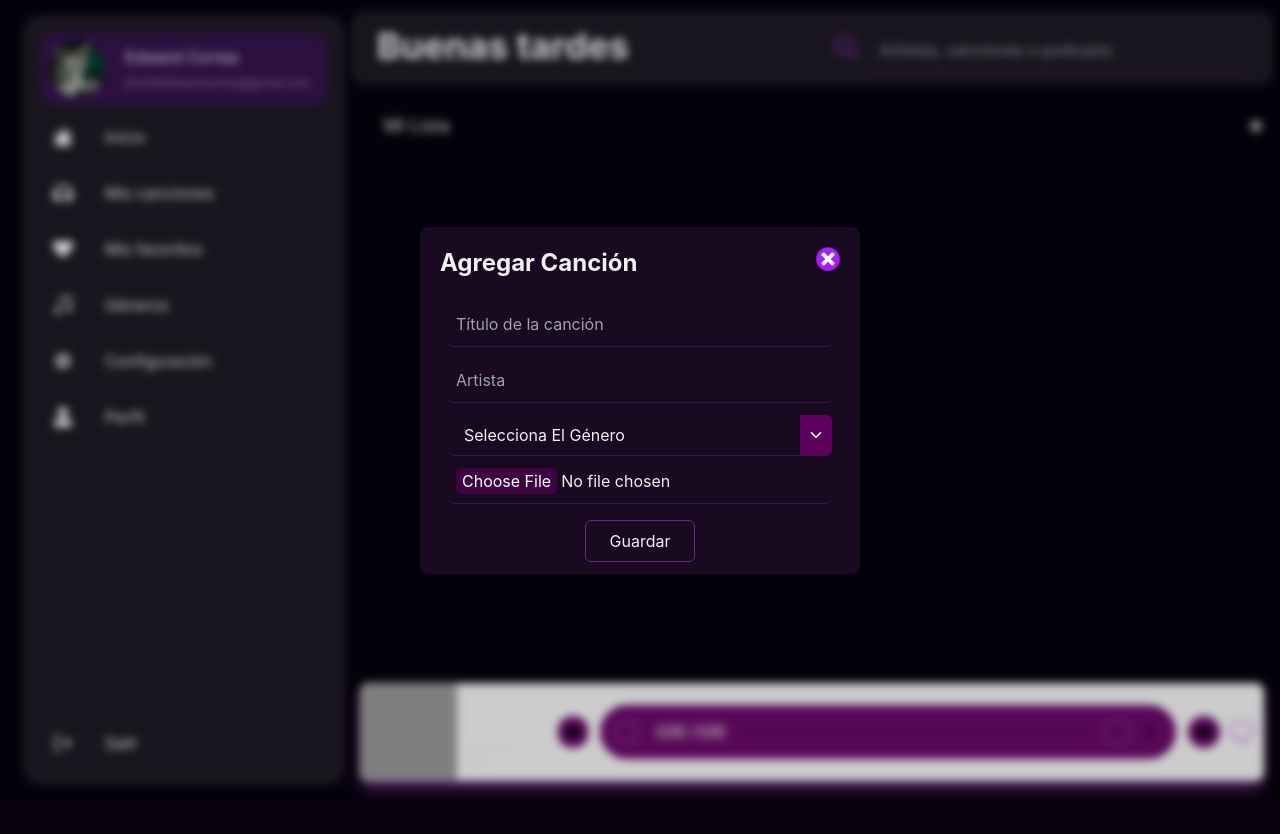
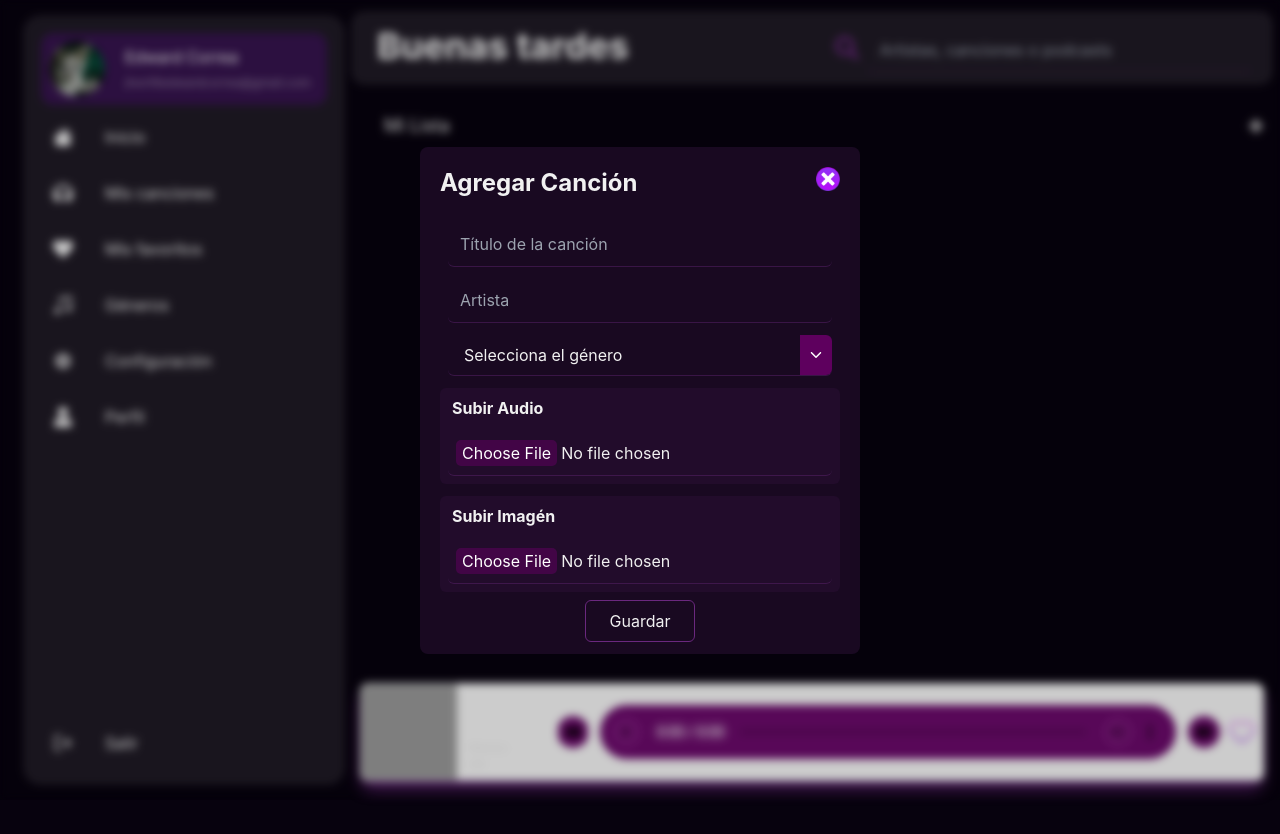
Before and after one commit to JaimeLopez04/Frontend-React, a React (Vite) app: page /home in a window 1280 px wide. Both pictures are taken after a click on the button 1256 px from the left and 126 px from the top of the page. Shown: the top 834 px of the page. Built offline with nearby package versions, Linux system fonts and the light colour scheme; grey boxes are pictures that could not be loaded.

Commit message:
Campo Para Subir Imagen Para La Canción - AddSongModal

```diff
--- a/src/Components/DropdownGenres.jsx
+++ b/src/Components/DropdownGenres.jsx
@@ -34,7 +34,7 @@ const DropdownGenres = () => {
         //   onClick={toggling}
           className="w-[100%] rounded-l-md px-4 py-2"
         >
-          {selectedOption || "Selecciona El Género"}
+          {selectedOption || "Selecciona el género"}
         </div>
         {/* <div className="w-[100%] rounded-l-md px-4 py-2">
           Selecciona El Género
--- a/src/Components/modalWindow/AddSongModal.jsx
+++ b/src/Components/modalWindow/AddSongModal.jsx
@@ -22,11 +22,11 @@ const AddSongModal = ({visible, onClose}) => {
                 </div>
                 <div className="flex flex-col">
                     <input
-                    className="m-2 w-96 ml-2 h-11 border-b border-purple2 border-opacity-40 rounded-md p-2 mt-1 bg-transparent text-white focus:outline-none focus:outline-purple2 focus:outline-1"
+                    className="pl-3 m-2 w-96 ml-2 h-11 border-b border-purple2 border-opacity-40 rounded-md p-2 mt-1 bg-transparent text-white focus:outline-none focus:outline-purple2 focus:outline-1"
                     placeholder="Título de la canción">
                     </input>
                     <input
-                    className=" m-2 w-96 ml-2 h-11 border-b border-purple2 border-opacity-40 rounded-md p-2 mt-1 bg-transparent text-white focus:outline-none focus:outline-purple2 focus:outline-1"
+                    className="pl-3 m-2 w-96 ml-2 h-11 border-b border-purple2 border-opacity-40 rounded-md p-2 mt-1 bg-transparent text-white focus:outline-none focus:outline-purple2 focus:outline-1"
                     placeholder="Artista">
                     </input>
                     {/* <input
@@ -34,10 +34,25 @@ const AddSongModal = ({visible, onClose}) => {
                     placeholder="Género">
                     </input> */}
                     <DropdownGenres/>
-                    <input type="file" id="archivo" accept="audio/*"
-                    className="m-2 w-96 ml-2 h-11 border-b border-purple2 border-opacity-40 rounded-md p-2 mt-1 bg-transparent  focus:outline-none focus:outline-purple2 focus:outline-1"
-                    placeholder="">
-                    </input>
+                    {/* SUBIR AUDIO */}
+                    <div className="flex flex-col rounded-md bg-purple2 bg-opacity-10 mt-3">
+                        <h2 className="px-3 py-2 font-bold text-base">Subir Audio</h2>
+                        <input type="file" id="archivo" accept="audio/*"
+                        className="m-2 w-96 ml-2 h-11 border-b border-purple2 border-opacity-40 rounded-md p-2 mt-1 bg-transparent  focus:outline-none focus:outline-purple2 focus:outline-1"
+                        placeholder="">
+                        </input>
+                    </div>
+                    {/* SUBIR IMAGÉN CANCIÓN */}
+                    <div className="flex flex-col rounded-md bg-purple2 bg-opacity-10 mt-3">
+                        <h2 className="px-3 py-2 font-bold text-base">Subir Imagén</h2>
+                        <input type="file" id="archivo" accept="image/*"
+                        className="m-2 w-96 ml-2 h-11 border-b border-purple2 border-opacity-40 rounded-md p-2 mt-1 bg-transparent  focus:outline-none focus:outline-purple2 focus:outline-1"
+                        placeholder="">
+                        </input>
+                    </div>
+
+
+
                 </div>
             </div>
             <div className="">
```
